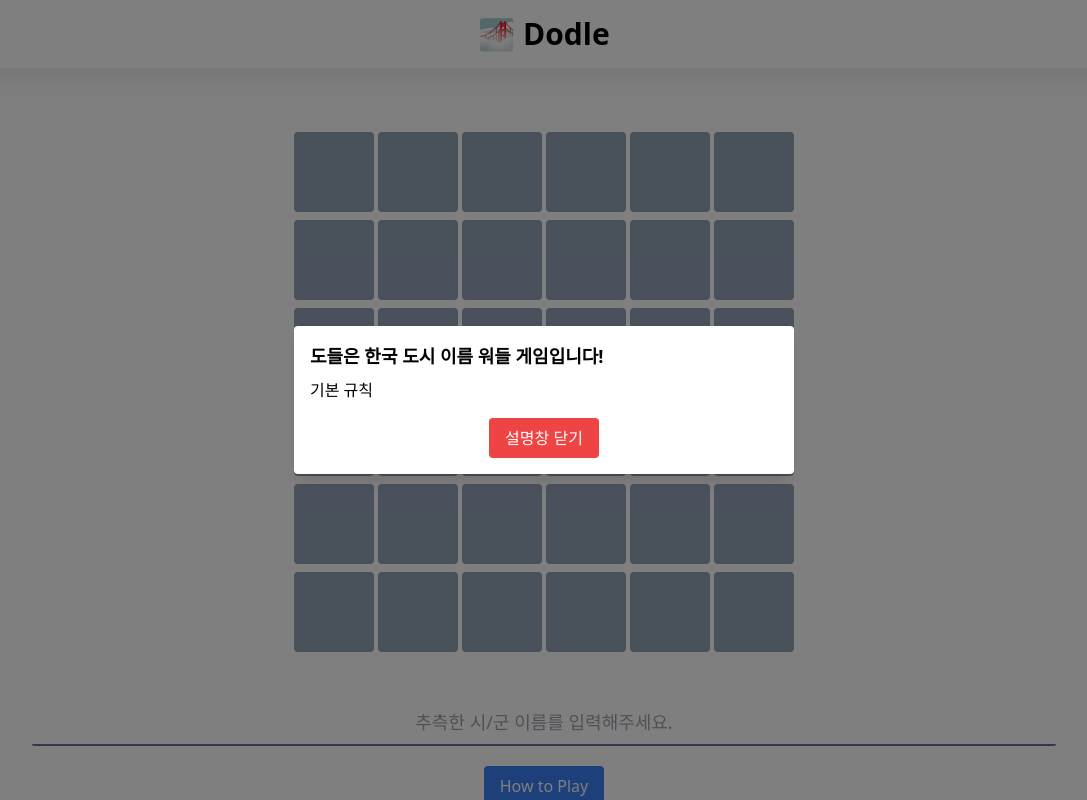
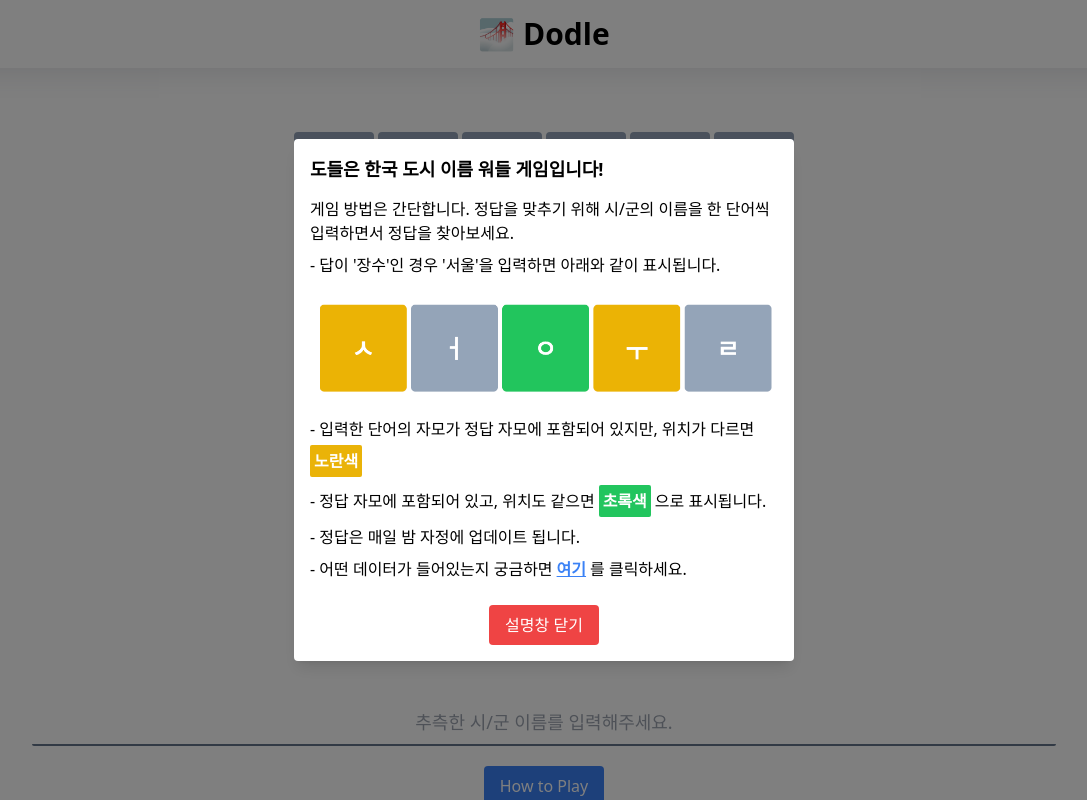
Before and after one commit to karpitony/dodle, a React (Vite) app: page / in a window 1280 px wide. Both pictures are taken after a click on the button "How to Play". Shown: the top 800 px of the page, without its empty margins (96-1183 px from the left). Built offline with nearby package versions, Linux system fonts and the light colour scheme.

Commit message:
설명 편집 + 버셀 링크 달기

```diff
--- a/src/components/how-to-play/HowToPlayContent.jsx
+++ b/src/components/how-to-play/HowToPlayContent.jsx
@@ -1,10 +1,36 @@
+import infoPng from "../../assets/info.png";
+
 export default function HowToPlayContent() {
   return (
     <>
-      <p className="font-bold text-lg">
+      <p className="font-bold text-lg mb-3.5">
         도들은 한국 도시 이름 워들 게임입니다!
       </p>
-      <p className="mt-2">기본 규칙</p>
+      <p className="mt-2">
+        게임 방법은 간단합니다. 정답을 맞추기 위해 시/군의 이름을 한 단어씩 입력하면서 정답을 찾아보세요.
+      </p>
+      <p className="mt-2">
+        - 답이 '장수'인 경우 '서울'을 입력하면 아래와 같이 표시됩니다.
+      </p>
+      <img className="my-5" src={infoPng} alt="게임 설명 이미지" />
+      <p className="mt-2 flex gap-1 flex-wrap items-center">
+        - 입력한 단어의 자모가 정답 자모에 포함되어 있지만, 위치가 다르면
+        <span className="bg-yellow-500 font-bold text-white p-1 rounded-sm">노란색</span>
+      </p>
+      <p className="mt-2 flex gap-1 flex-wrap items-center">
+        - 정답 자모에 포함되어 있고, 위치도 같으면
+        <span className="bg-green-500 font-bold text-white p-1 rounded-sm">초록색</span>으로 표시됩니다.
+      </p>
+      <p className="mt-2">
+        - 정답은 매일 밤 자정에 업데이트 됩니다.
+      </p>
+      <p className="my-2 flex gap-1">
+        - 어떤 데이터가 들어있는지 궁금하면
+        <a className="underline text-blue-500 font-bold" href="https://raw.githubusercontent.com/karpitony/dodle/main/src/assets/data.json" target="_blank">
+          여기
+        </a>
+        를 클릭하세요.
+      </p>
     </>
   );
 }
--- a/src/components/share/Share.jsx
+++ b/src/components/share/Share.jsx
@@ -4,7 +4,7 @@ export default function Share({ userResults, show, seed, setModalOpen }) {
   const GRAY_BOX = "⬜";
 
   function generateSummary() {
-    let summary = `Dodle 결과 #${seed}\n`;
+    let summary = `Dodle 결과 #${seed}\nhttps://dodle.vercel.app/\n`;
     userResults.forEach((userResult) => {
       userResult.forEach((letterInfo) => {
         switch (letterInfo.matched) {
```
Also changed, not shown: src/assets/info.png (added).
